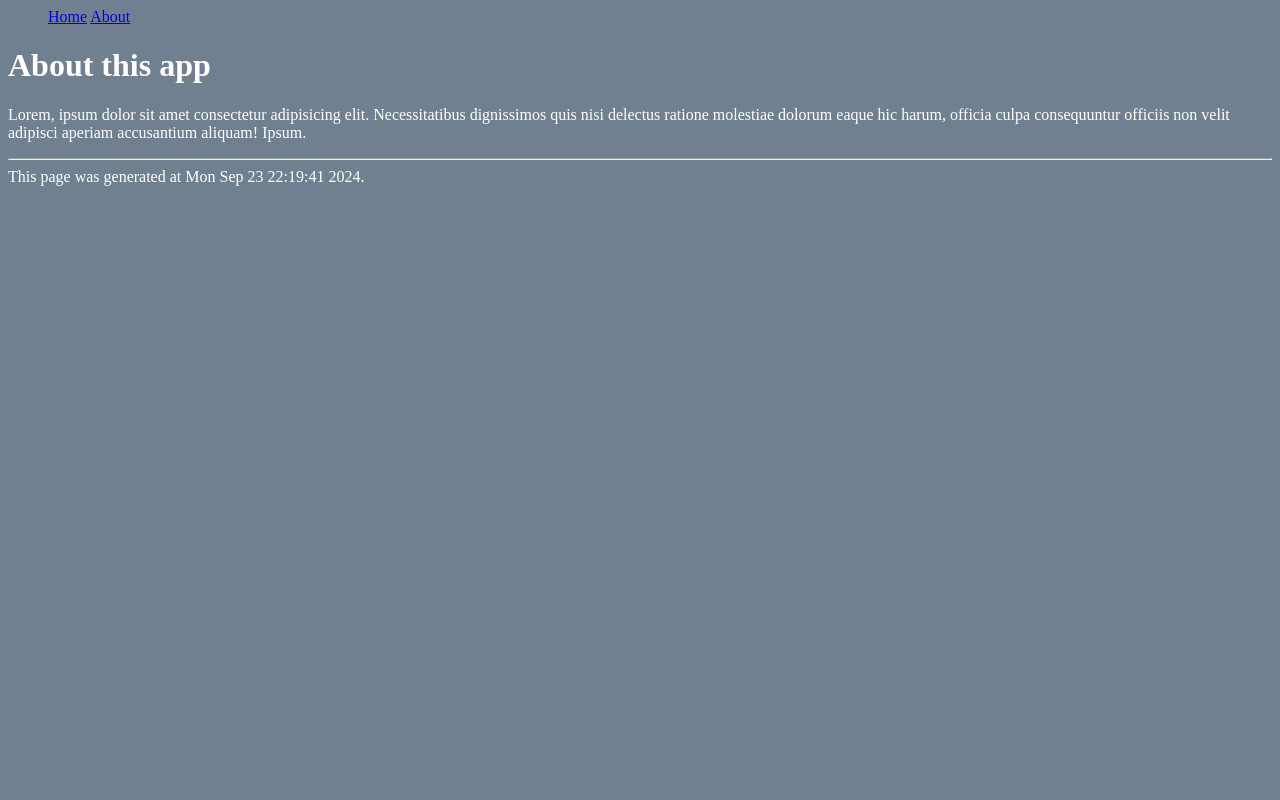
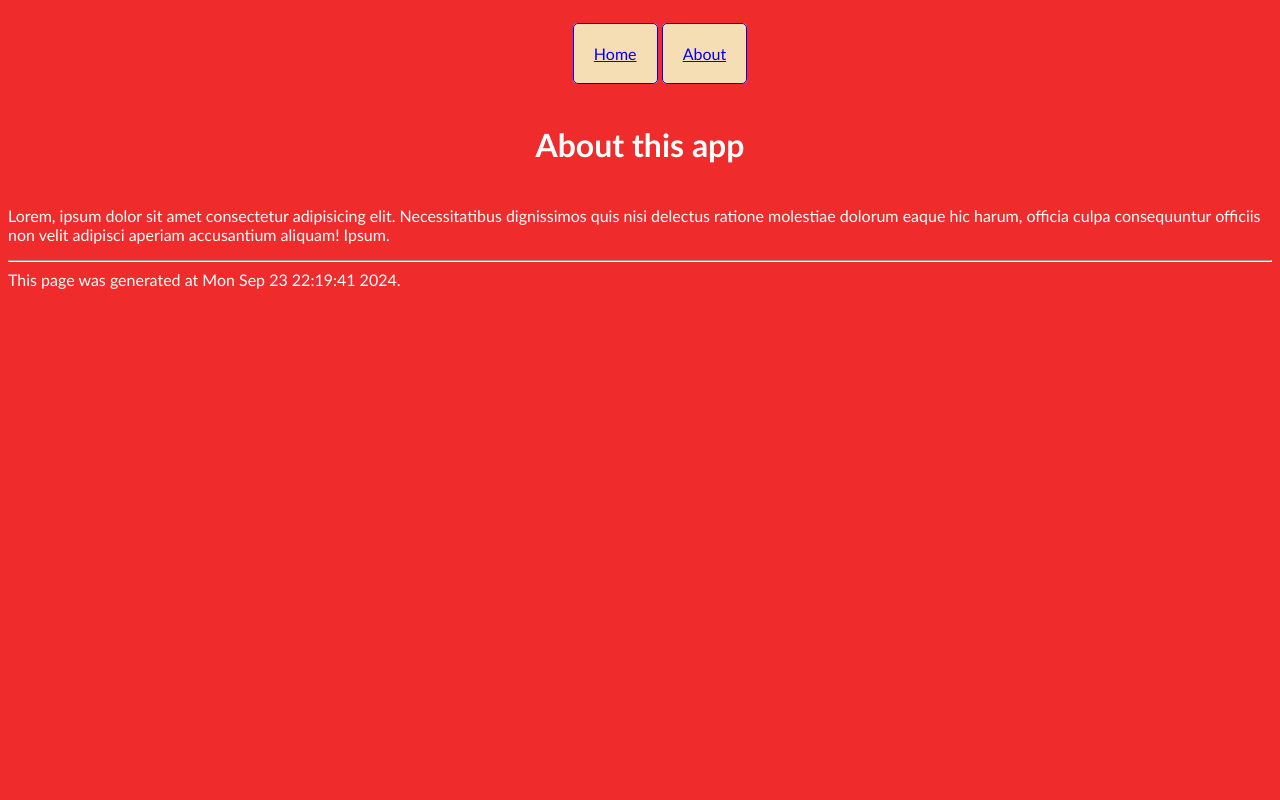
Before and after one commit to jhou22/cs412, a Django app: page /hw/about in a window 1280 px wide. Run offline with Django 4.2, Linux system fonts and the light colour scheme.

Commit message:
removed piplock

```diff
--- a/cs412/settings.py
+++ b/cs412/settings.py
@@ -38,6 +38,7 @@ INSTALLED_APPS = [
     "django.contrib.messages",
     "django.contrib.staticfiles",
     "hw", # new app!!
+    "quotes",
 ]
 
 MIDDLEWARE = [
--- a/cs412/urls.py
+++ b/cs412/urls.py
@@ -22,5 +22,5 @@ from django.conf.urls.static import static
 urlpatterns = [
     path("admin/", admin.site.urls),
     path("hw/", include("hw.urls")), ## new path
-
+    path("quotes/", include("quotes.urls"))
 ] + static(settings.STATIC_URL, document_root=settings.STATIC_ROOT)
--- a/static/styles.css
+++ b/static/styles.css
@@ -1,8 +1,8 @@
 body {
-    background-color: slategray;
+    font-family: 'Gill Sans', 'Gill Sans MT', Calibri, 'Trebuchet MS', sans-serif;
+    background-color: rgb(240, 43, 43);
     color: white;
 }
-
 
 div {
     color: white;
@@ -11,11 +11,43 @@ div {
     margin: 25px;
 }
 
+nav {
+    display: flex;
+    align-items: center;
+    justify-content: space-evenly;
+    padding: 20px;
+}
+img {
+    display: block;
+    margin-left: auto;
+    margin-right: auto;
+}
+a {
+    padding: 20px;
+    border: 1px solid;
+    background-color: wheat;
+    border-radius: 5px;
+}
+
+h1 {
+    text-align: center;
+    padding-top: 5px;
+    padding-bottom: 20px;
+}
+
+h2 {
+    font-size: large;
+    text-align: center;
+}
 table {
-    border: 1px solid white;
+    display: flex;
+    justify-content: center;
+    border: 2px solid darkgreen;
+    padding: 10px;
 }
 
 td {
     border: 1px solid white;
     text-align: center;
+    margin-right: 10px;
 }
```
Also changed, not shown: 2 other files.
